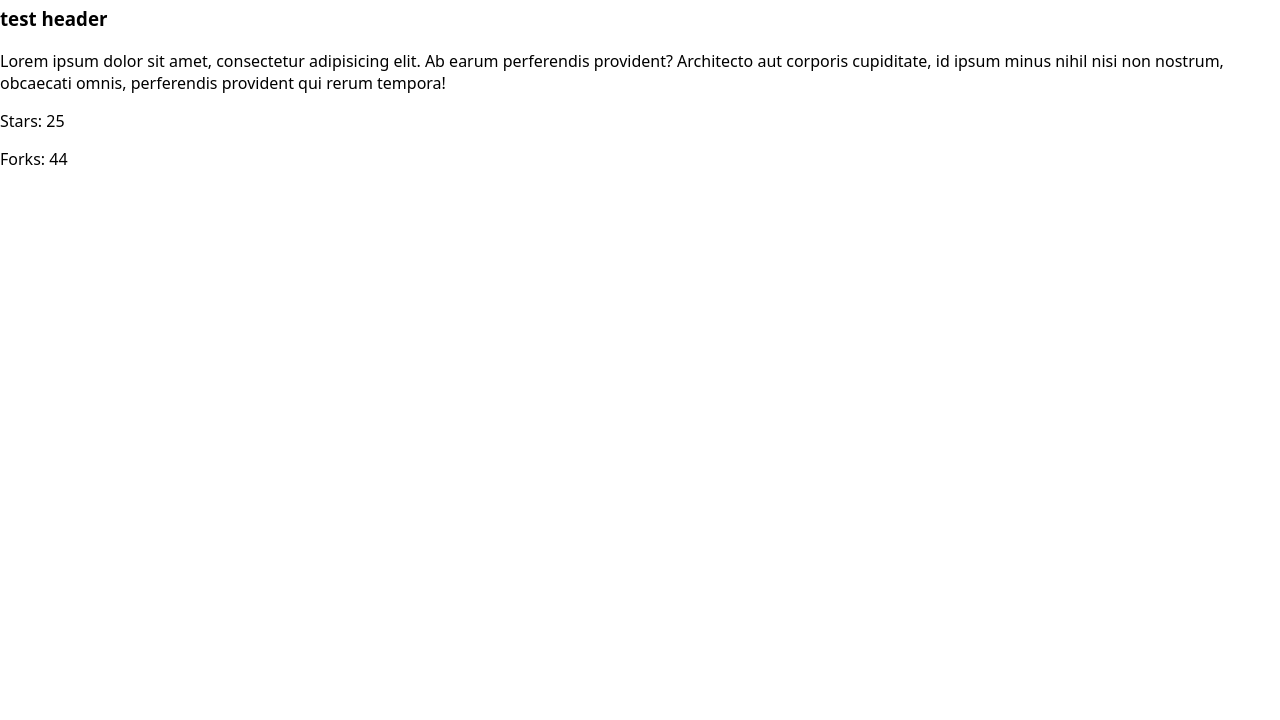
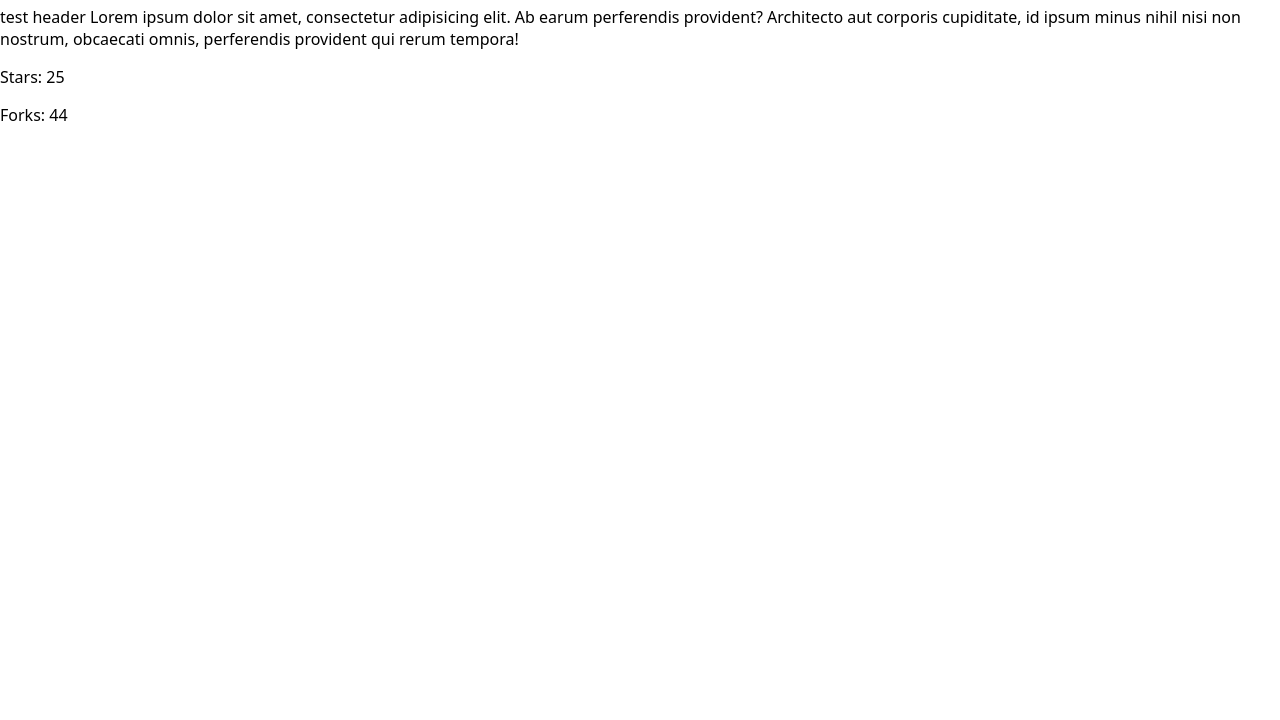
Before and after one commit to sebihojda/basic-frontend-starter, a website: page src/index.html in a window 1280 px wide. Shown: the part 80-800 px from the top of the page. Drawn offline with Linux system fonts and the light colour scheme.

Commit message:
reverted back to <span> for the repo title

```diff
--- a/src/index.html
+++ b/src/index.html
@@ -16,7 +16,7 @@
       <ul class="repo-cards">
         <!--       Card example     -->
         <li>
-          <h3>test header</h3>
+          <span>test header</span>
           <span>Lorem ipsum dolor sit amet, consectetur adipisicing elit. Ab earum perferendis provident? Architecto aut corporis cupiditate, id ipsum minus nihil nisi non nostrum, obcaecati omnis, perferendis provident qui rerum tempora!</span>
           <section>
             <p>Stars: 25</p>
```
